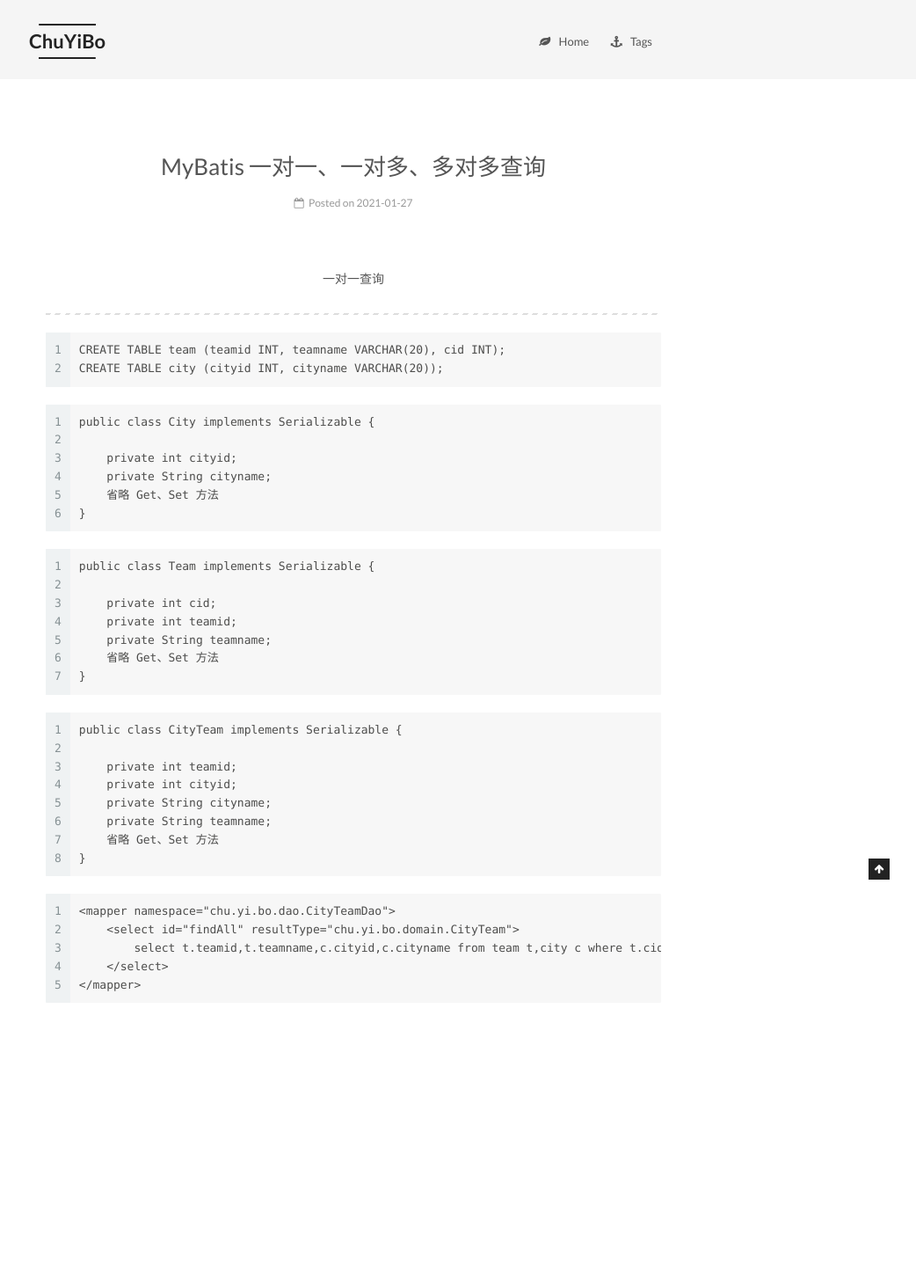
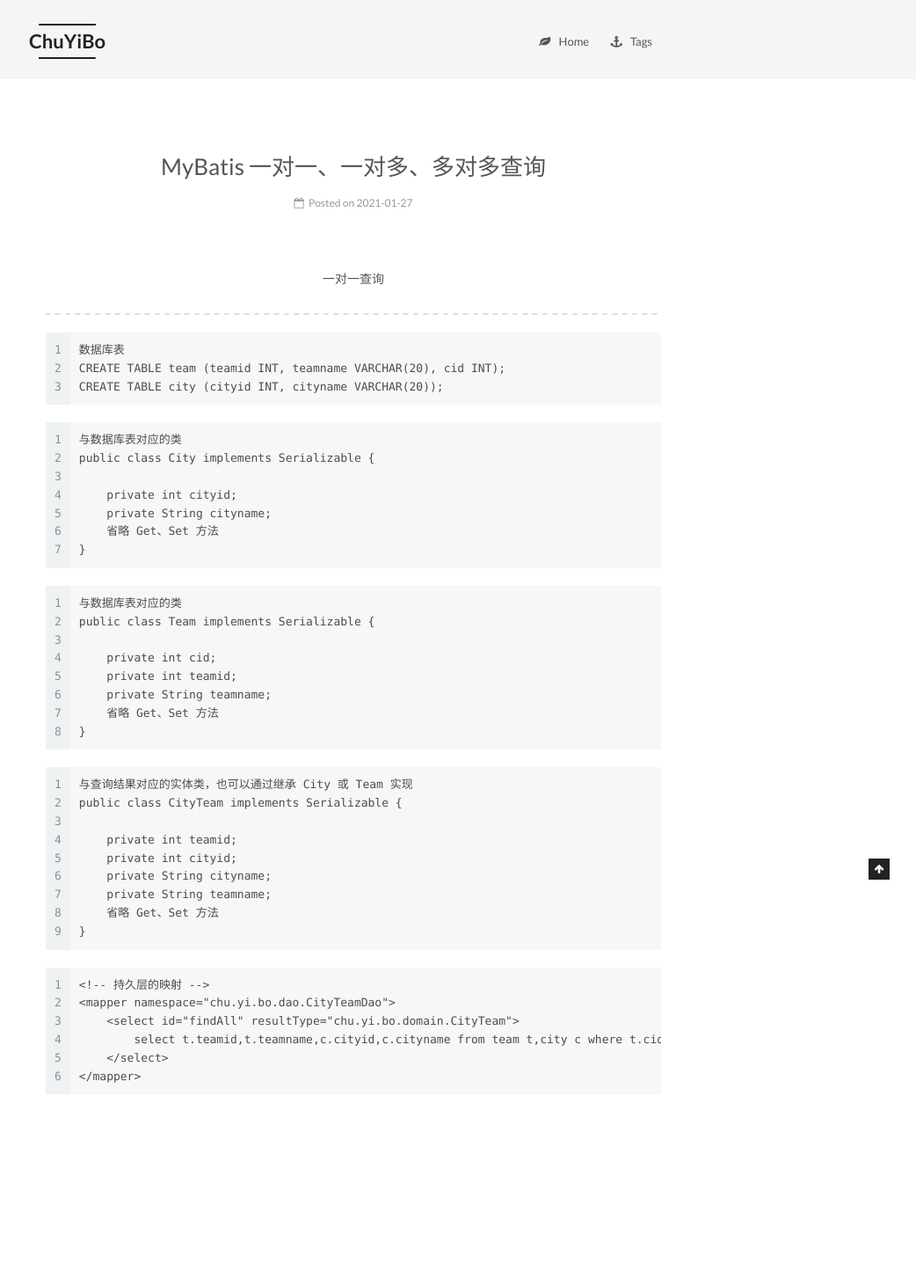
Before and after one commit to chuyibo/chuyibo.github.io, a Jekyll site: the page built from _posts/2021-01-27-MyBatis 学习笔记09.md, in a window 1280 px wide. Shown: the whole page at 88% size, without its empty margins (238-1280 px from the left). Built offline with Jekyll 4.4.1, drawn with Linux system fonts in a browser that asks for light colours; before the commit the page ends 1350 px from its top, so only the background shows below that.

Commit message:
2021/02/17

````diff
--- a/_posts/2021-01-27-MyBatis 学习笔记09.md
+++ b/_posts/2021-01-27-MyBatis 学习笔记09.md
@@ -12,11 +12,13 @@ tags:
 ---
 
 ```
+数据库表
 CREATE TABLE team (teamid INT, teamname VARCHAR(20), cid INT);
 CREATE TABLE city (cityid INT, cityname VARCHAR(20));
 ```
 
 ```
+与数据库表对应的类
 public class City implements Serializable {
 
     private int cityid;
@@ -26,6 +28,7 @@ public class City implements Serializable {
 ```
 
 ```
+与数据库表对应的类
 public class Team implements Serializable {
 
     private int cid;
@@ -36,6 +39,7 @@ public class Team implements Serializable {
 ```
 
 ```
+与查询结果对应的实体类，也可以通过继承 City 或 Team 实现
 public class CityTeam implements Serializable {
 
     private int teamid;
@@ -47,6 +51,7 @@ public class CityTeam implements Serializable {
 ```
 
 ```
+<!-- 持久层的映射 -->
 <mapper namespace="chu.yi.bo.dao.CityTeamDao">
     <select id="findAll" resultType="chu.yi.bo.domain.CityTeam">
         select t.teamid,t.teamname,c.cityid,c.cityname from team t,city c where t.cid = c.cityid;
````
